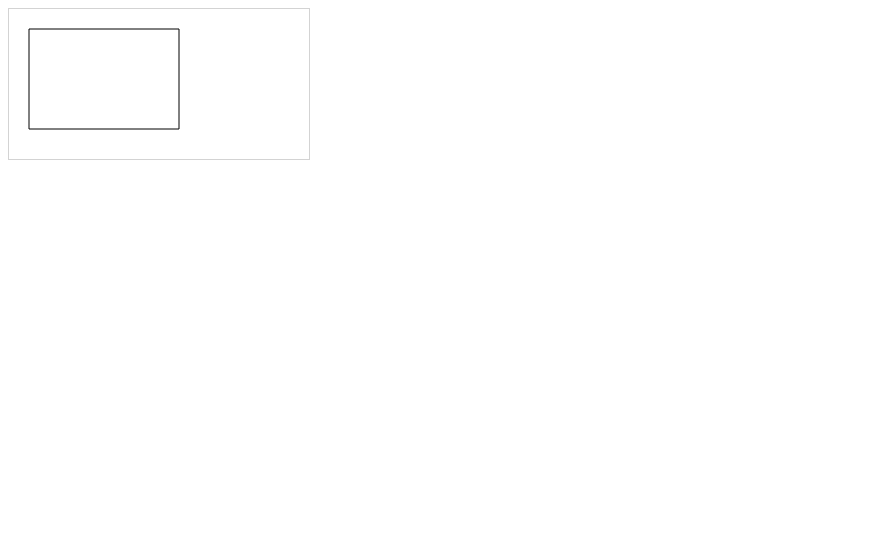
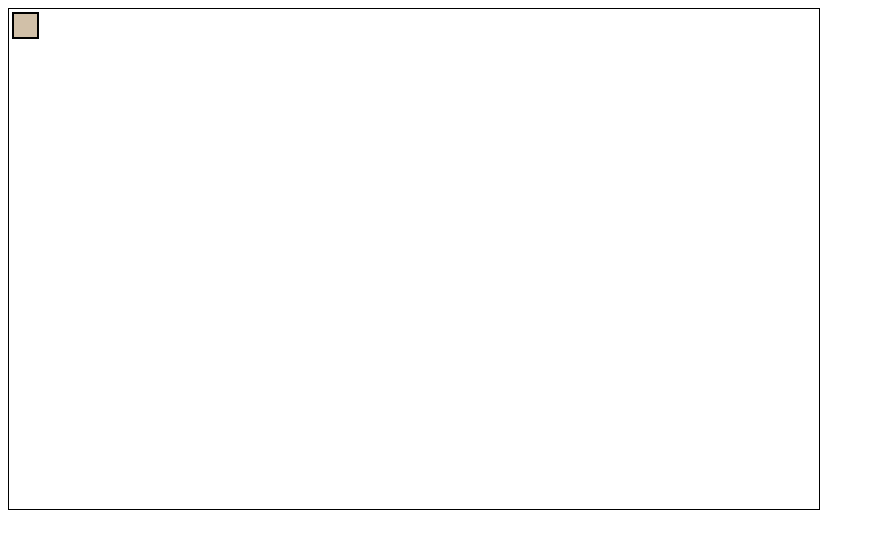
Before and after one commit to artful-learning/artful-learning.github.io, a plain HTML site: page index.html in a window 1280 px wide. Shown: the whole page, without its empty margins (0-875 px from the left). Drawn offline with Linux system fonts and the light colour scheme.

Commit message:
Make canvas images crisp.

```diff
--- a/index.html
+++ b/index.html
@@ -3,11 +3,11 @@
     <meta charset="UTF-8">
     <meta http-equiv="X-UA-Compatible" content="IE=edge">
     <meta name="viewport" content="width=device-width, initial-scale=1.0">
-    <title>Document</title>
+    <title>Artful Learning</title>
     <link rel="stylesheet" href="place-value-interactive.css">
 </head>
 <body>
-    <canvas id="myCanvas" width="300" height="150" style="border:1px solid #d3d3d3;">
+    <canvas id="myCanvas" width = "300" height = "150">
         Your browser does not support the HTML5 canvas tag.</canvas>
     <script src="place-value-interactive.js"></script>
 </body>
--- a/place-value-interactive.css
+++ b/place-value-interactive.css
@@ -0,0 +1,5 @@
+#myCanvas {
+    width  : 810px;
+    height : 500px;
+    border : 1px solid #000000;
+}
--- a/place-value-interactive.js
+++ b/place-value-interactive.js
@@ -1,5 +1,55 @@
-var c = document.getElementById("myCanvas");
-var ctx = c.getContext("2d");
-ctx.beginPath();
-ctx.rect(20, 20, 150, 100);
-ctx.stroke();
+const CANVAS = document.getElementById('myCanvas');
+const CANVAS_CONTEXT = CANVAS.getContext("2d");
+
+class HundredBlock{
+
+}
+
+class TenBlock{
+
+}
+
+class UnitBlock{
+    constructor(posX, posY, scale){
+        this.posX = posX;
+        this.posY = posY;
+        this.scale = scale;
+        if(scale > 1 || scale < 0){
+            throw "The size should be between 0 and 1 (inclusive). The size you have inputted is" + this.size + ". "
+        }
+        this.sideLength = Math.min(CANVAS.width, CANVAS.height)*this.scale;
+    }
+
+    /* Draws a unit block (square) on the canvas at given (x, y) coordinates.
+       The unit block's side length is scaled relative to the canvas height or width - whichever is shorter. */
+    draw(){
+        CANVAS_CONTEXT.rect(this.posX, this.posY, this.sideLength, this.sideLength);
+        CANVAS_CONTEXT.fillStyle = "#D1C0A8";
+        CANVAS_CONTEXT.fill();
+        CANVAS_CONTEXT.lineWidth = this.sideLength*0.05;
+        CANVAS_CONTEXT.strokeStyle = "#000000";
+        CANVAS_CONTEXT.stroke();
+    }
+
+}
+
+
+function fix_dpi() {
+    let dpi = window.devicePixelRatio;
+    /* Get CSS height.
+       The + prefix casts it to an integer.
+       The slice method gets rid of "px". */
+    let style_height = +getComputedStyle(CANVAS).getPropertyValue("height").slice(0, -2);
+    /* Get CSS width. */
+    let style_width = +getComputedStyle(CANVAS).getPropertyValue("width").slice(0, -2);
+    /* Scale the canvas. Note: times DPI by 5 so that the image is crisp when zooming in up to 500% on the browser.*/
+    CANVAS.setAttribute('height', style_height * dpi*5);
+    CANVAS.setAttribute('width', style_width * dpi*5);
+}
+
+
+ /*******************************************************************/
+fix_dpi();
+var testBlock = new UnitBlock(20, 20, 0.05);
+testBlock.draw();
+console.log(+window.devicePixelRatio + ", " + CANVAS.height + ", " + CANVAS.width);
```
Also changed, not shown: 1 other file.
